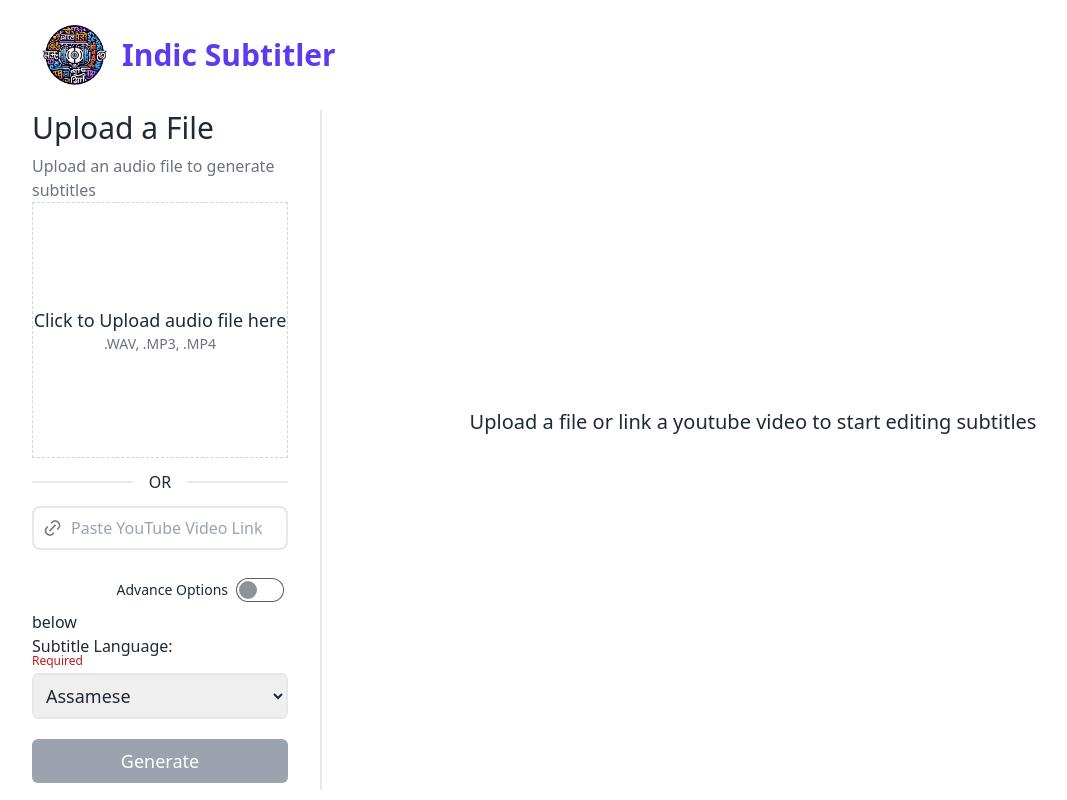
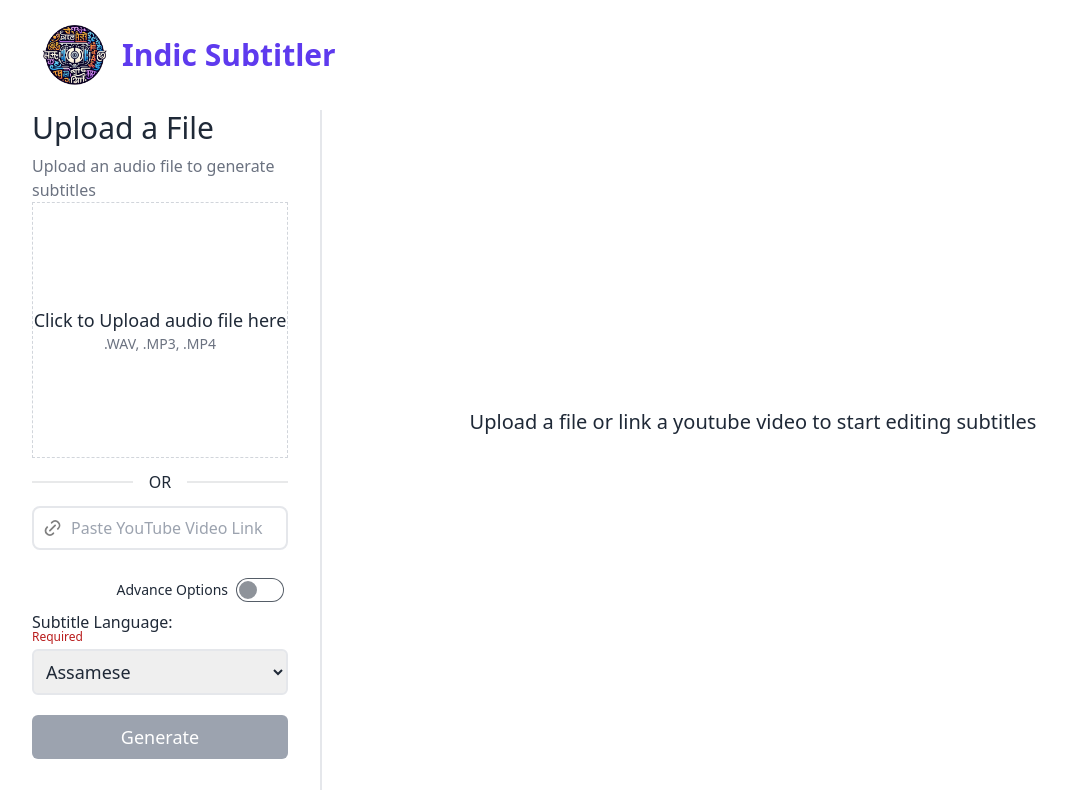
Before and after one commit to kurianbenoy/Indic-Subtitler, a Next.js app in the folder ui/: page /generate in a window 1280 px wide. Shown: the whole page, without its empty margins (40-1107 px from the left). Built offline with nearby package versions, Linux system fonts and the light colour scheme.

Commit message:
MIsc: unnecessary text removed

```diff
--- a/ui/src/components/generate/UploadFile.jsx
+++ b/ui/src/components/generate/UploadFile.jsx
@@ -252,7 +252,6 @@ const UploadFile = ({
         </div>
       ) : (
         <>
-          below
           <Dropdown
             onChange={(item) => setTargetLanguage(item)}
             label="Subtitle Language"
```
